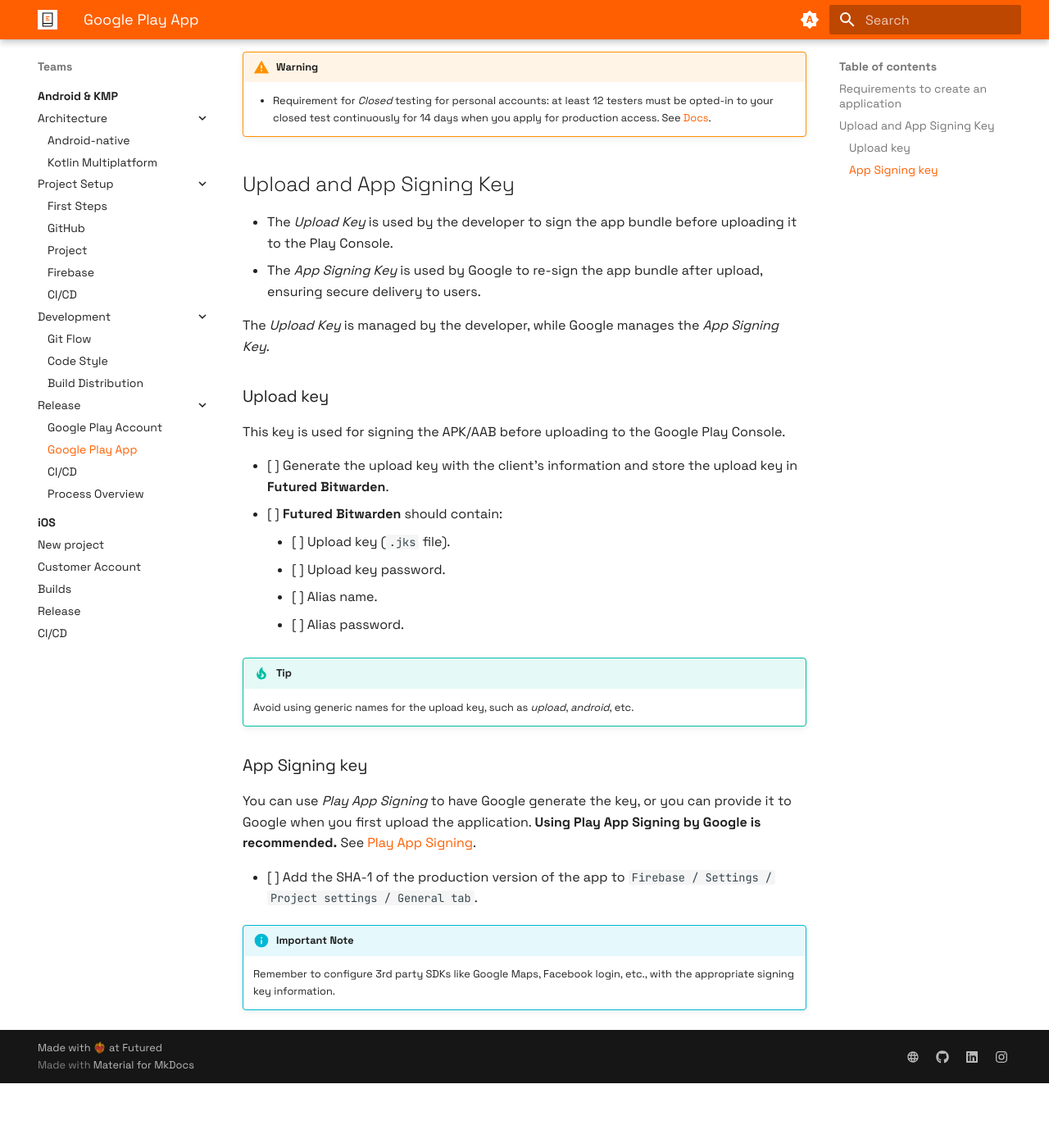
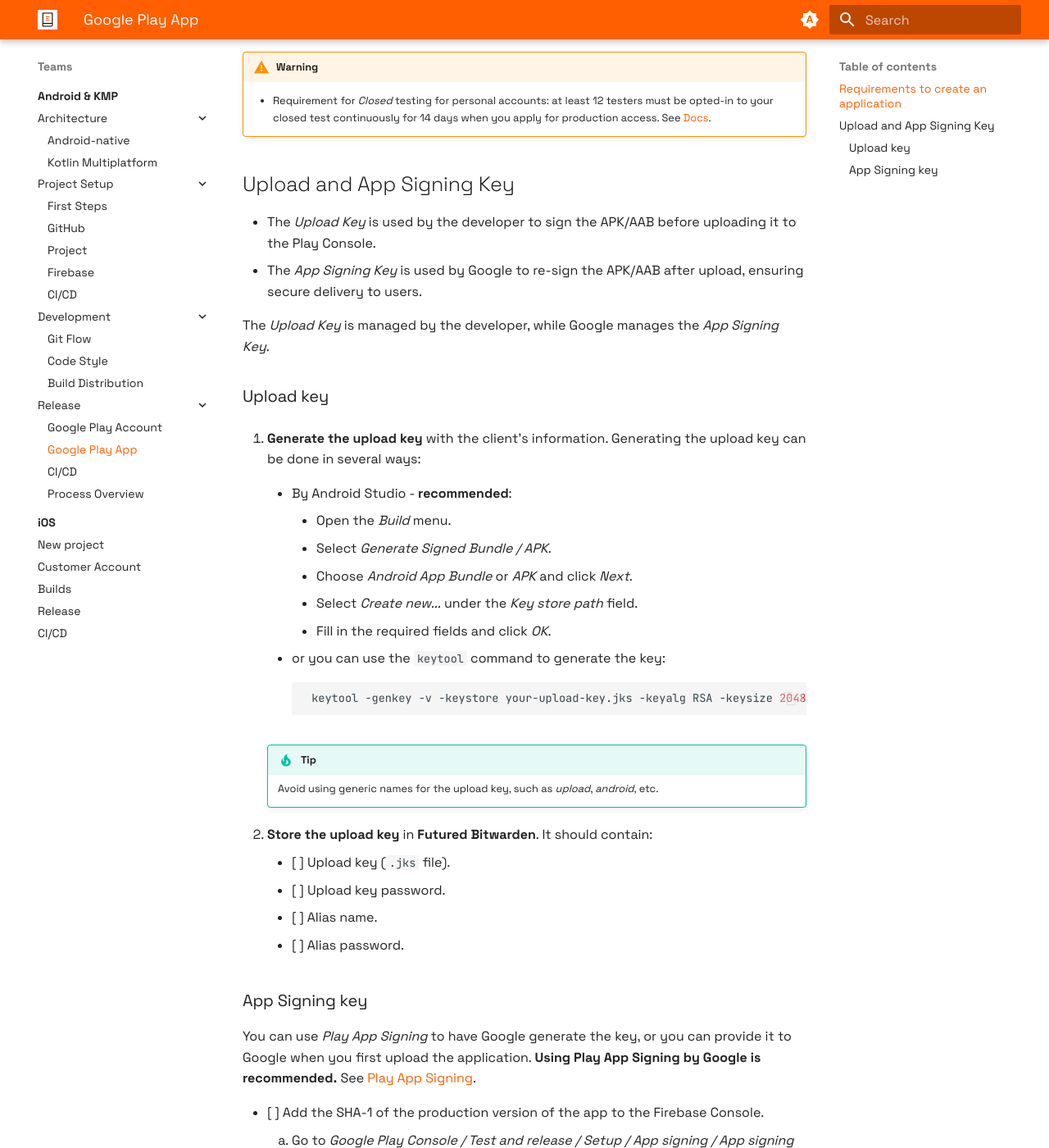
Before and after one commit to futuredapp/Engineering-Handbook, an MkDocs documentation site: the page built from docs/Teams/android/release/10_google_play_app.md, in a window 1280 px wide and 1400 px high, scrolled down 1018 px. Shown: the whole window at 82% size. Built offline with MkDocs 1.6.1 and Material for MkDocs 9.7.7, drawn with Linux system fonts in a browser that asks for light colours; before the commit the page ends 2339 px from its top, so only the background shows below that; some of the changed text lies outside the part shown.

Commit message:
Add SHA-1 information for generating upload key and how to use it in Firebase.

````diff
--- a/docs/Teams/android/release/10_google_play_app.md
+++ b/docs/Teams/android/release/10_google_play_app.md
@@ -26,28 +26,42 @@
 
 
 ## Upload and App Signing Key
-- The *Upload Key* is used by the developer to sign the app bundle before uploading it to the Play Console.
-- The *App Signing Key* is used by Google to re-sign the app bundle after upload, ensuring secure delivery to users.
+- The *Upload Key* is used by the developer to sign the APK/AAB before uploading it to the Play Console.
+- The *App Signing Key* is used by Google to re-sign the APK/AAB after upload, ensuring secure delivery to users.
 
 The *Upload Key* is managed by the developer, while Google manages the *App Signing Key*.
 
 ### Upload key
-This key is used for signing the APK/AAB before uploading to the Google Play Console.
 
-- [ ] Generate the upload key with the client's information and store the upload key in **Futured Bitwarden**.
-- [ ] **Futured Bitwarden** should contain:
+1. **Generate the upload key** with the client's information. Generating the upload key can be done in several ways:
+
+    - By Android Studio - **recommended**:
+        - Open the *Build* menu.
+        - Select *Generate Signed Bundle / APK*.
+        - Choose *Android App Bundle* or *APK* and click *Next*.
+        - Select *Create new...* under the *Key store path* field.
+        - Fill in the required fields and click *OK*.
+
+    - or you can use the `keytool` command to generate the key:
+         ```bash
+          keytool -genkey -v -keystore your-upload-key.jks -keyalg RSA -keysize 2048 -validity 10000 -alias your-alias-name
+         ```
+
+    !!! tip
+        Avoid using generic names for the upload key, such as *upload*, *android*, etc.
+
+2. **Store the upload key** in **Futured Bitwarden**. It should contain:
     - [ ] Upload key (`.jks` file).
     - [ ] Upload key password.
     - [ ] Alias name.
     - [ ] Alias password.
 
-!!! tip
-    Avoid using generic names for the upload key, such as *upload*, *android*, etc.
-
 ### App Signing key
 You can use *Play App Signing* to have Google generate the key, or you can provide it to Google when you first upload the application. **Using Play App Signing by Google is recommended.** See [Play App Signing](https://support.google.com/googleplay/android-developer/answer/9842756).
 
-- [ ] Add the SHA-1 of the production version of the app to `Firebase / Settings / Project settings / General tab`.
+- [ ] Add the SHA-1 of the production version of the app to the Firebase Console.
+    1. Go to *Google Play Console / Test and release / Setup / App signing / App signing key certificate* and copy `SHA-1 certificate fingerprint`.
+    2. Paste it into the *Firebase / Settings / Project settings / General tab* in the `SHA certificate fingerprints` field.
 
 !!! info "Important Note"
     Remember to configure 3rd party SDKs like Google Maps, Facebook login, etc., with the appropriate signing key information.
````
